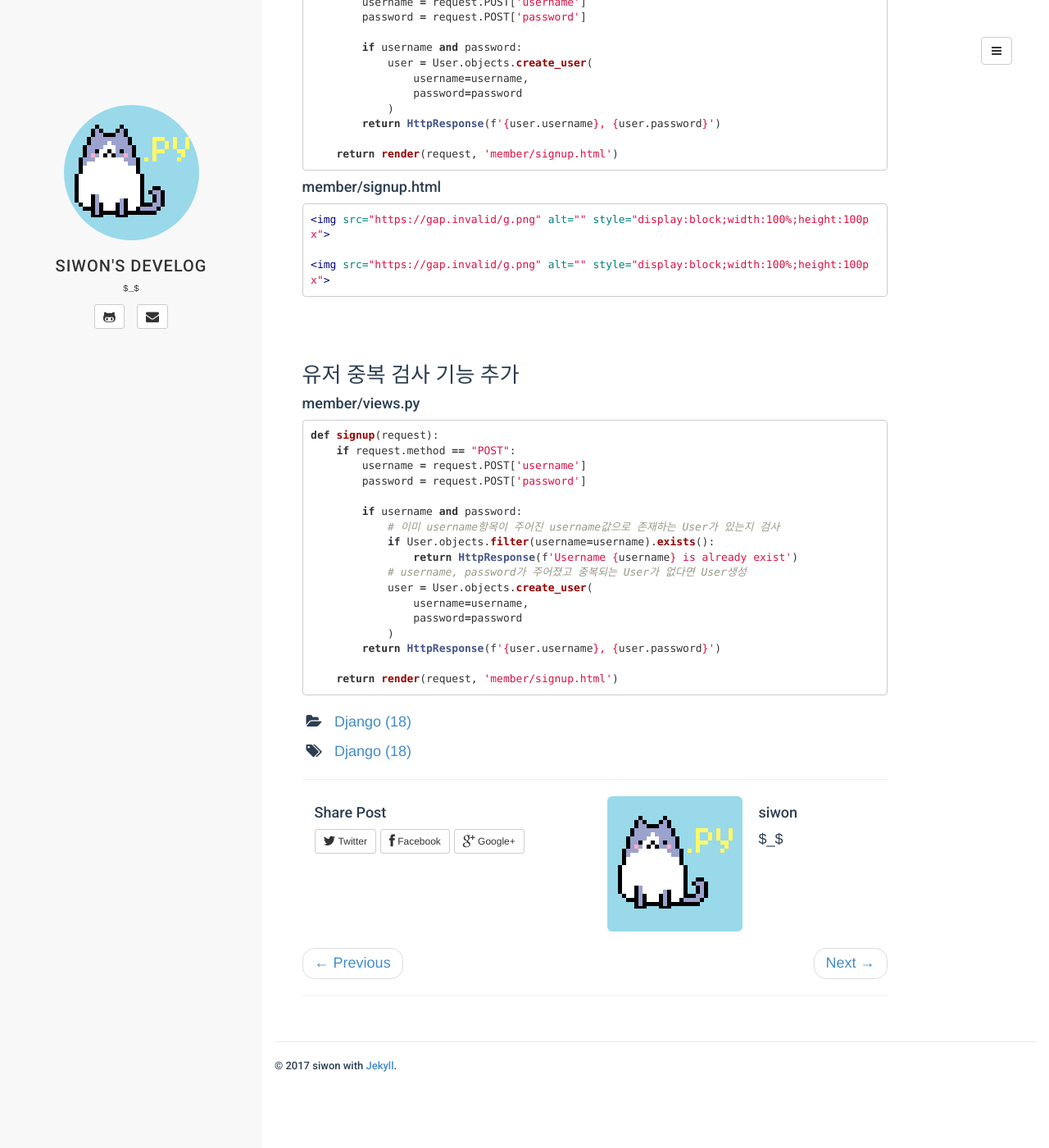
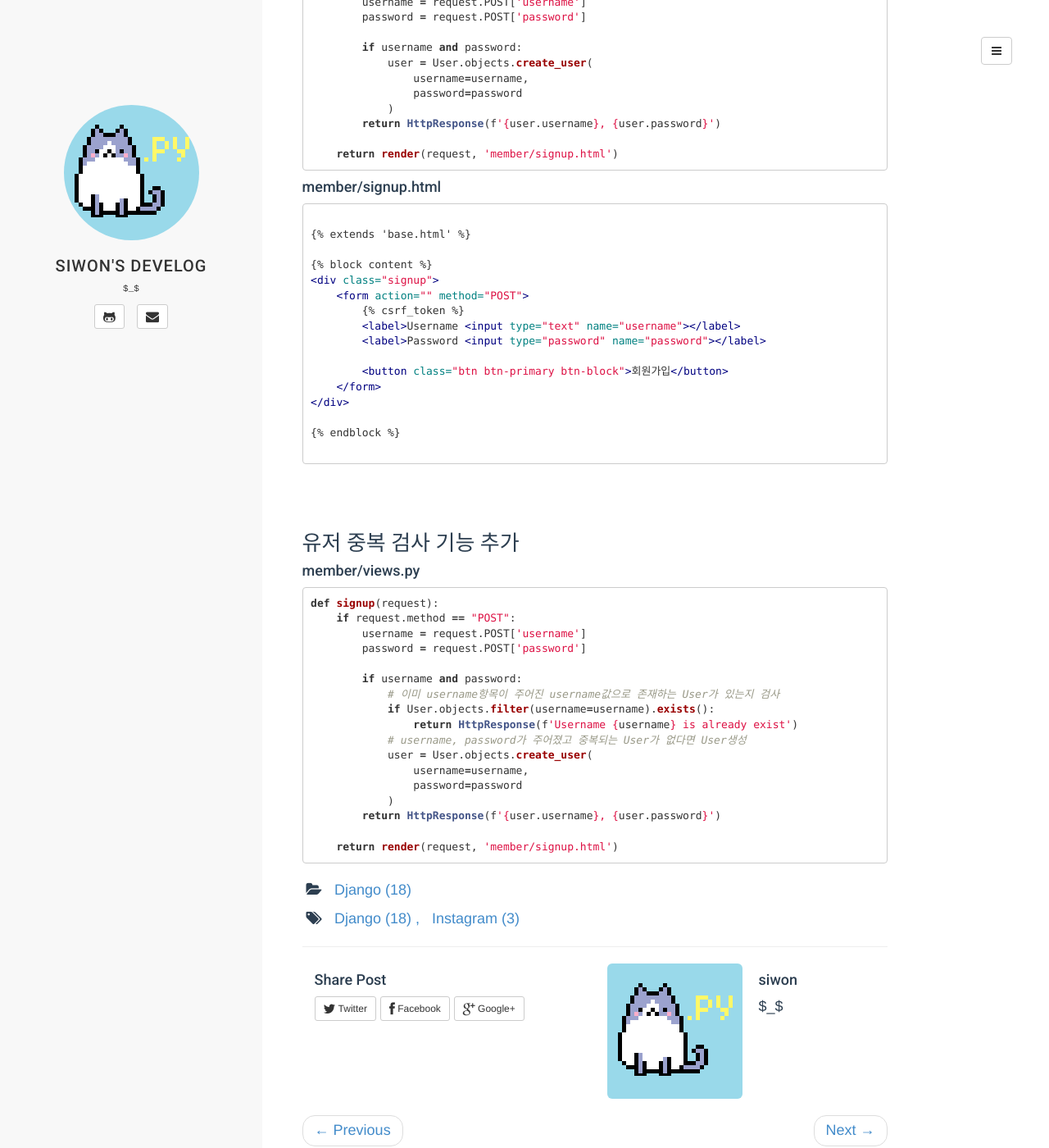
Before and after one commit to 2siwon/2siwon.github.io, a Jekyll site: the page built from _posts/2017-10-20-django-016-instagram(4).md, in a window 1280 px wide and 1400 px high, scrolled down 2550 px. Shown: the whole window at 82% size. Built offline with Jekyll 4.4.1, drawn with Linux system fonts in a browser that asks for light colours; comment, search, counter and statistics services are not loaded; before the commit the page ends 3869 px from its top, so only the background shows below that.

Commit message:
update instagram4

````diff
--- a/_posts/2017-10-20-django-016-instagram(4).md
+++ b/_posts/2017-10-20-django-016-instagram(4).md
@@ -3,7 +3,7 @@ layout: post
 title:  "Django : 16. 인스타그램(4) - forms.py에 부트스트랩 적용, 역참조(related_name), next(template), signup 구현, 유저중복검사 구현"
 date:   2017-10-20 15:10:41 +0900
 categories: Django
-tag: [Django]
+tag: [Django, Instagram]
 ---
 
 
@@ -173,6 +173,7 @@ def signup(request):
 #### member/signup.html
 
 ```html
+{% raw %}
 {% extends 'base.html' %}
 
 {% block content %}
@@ -187,6 +188,7 @@ def signup(request):
 </div>
 
 {% endblock %}
+{% endraw %}
 ```
 
 <br><br>
````
